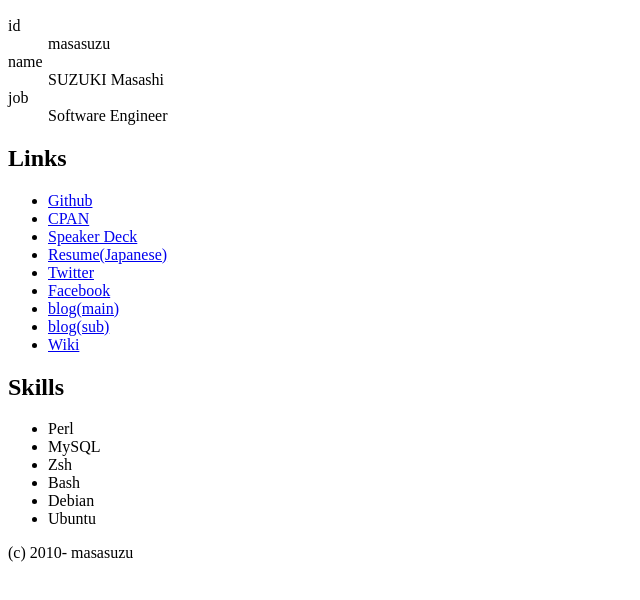
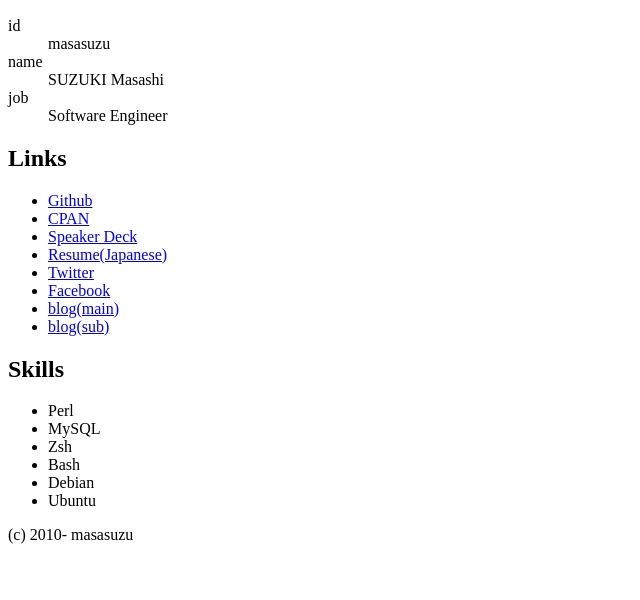
Before and after one commit to masasuzu/masasuzu.github.io, a plain HTML site: page index.html in a window 1280 px wide. Shown: the part 110-710 px from the top of the page, without its empty margins (0-640 px from the left). Drawn offline with Linux system fonts and the light colour scheme.

Commit message:
remove wiki link

```diff
--- a/index.html
+++ b/index.html
@@ -31,7 +31,6 @@
         <li><a href="http://www.facebook.com/profile.php?id=100000081625214">Facebook</a></li>
         <li><a href="http://masasuzu.hatenablog.jp/">blog(main)</a></li>
         <li><a href="http://masasuzu.hatenadiary.jp/">blog(sub)</a></li>
-        <li><a href="http://wiki.masasuzu.net/">Wiki</a></li>
       </ul>
     </section>
 
```
